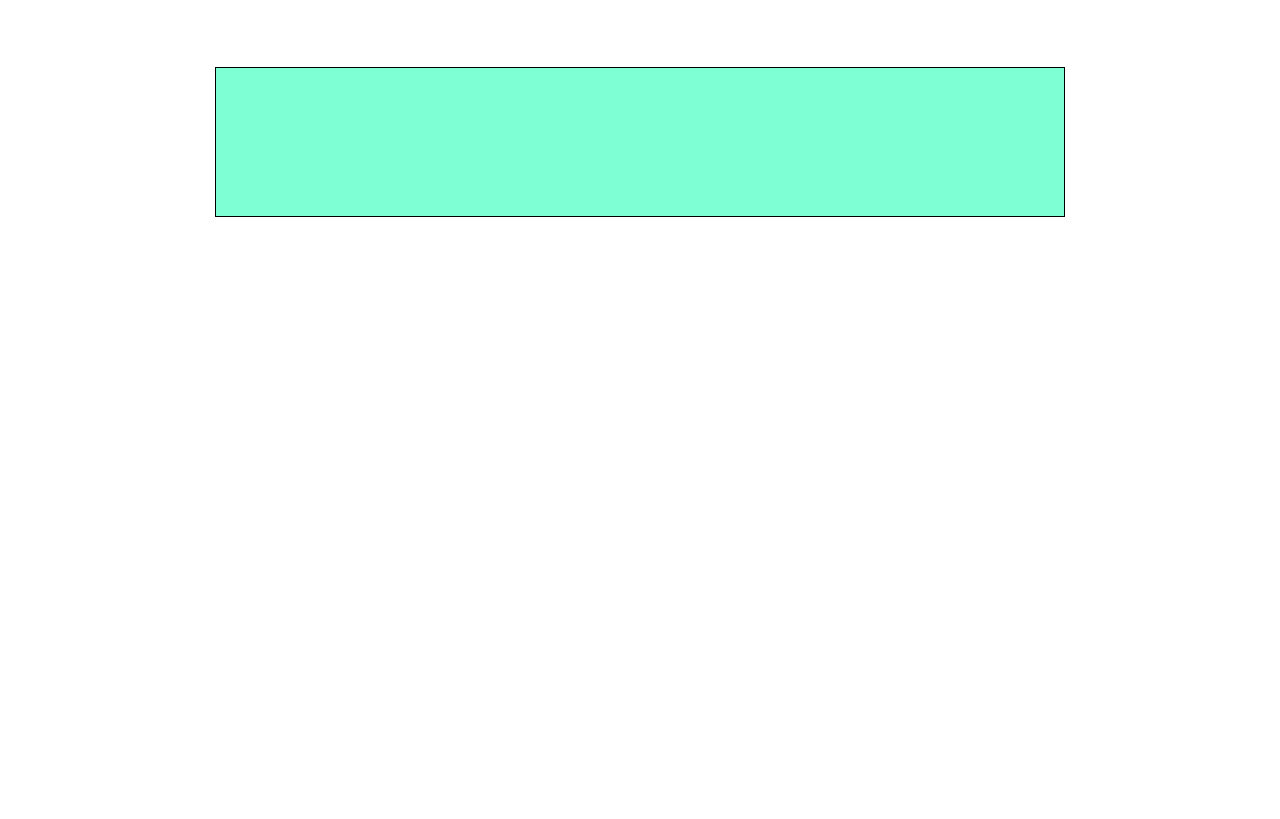
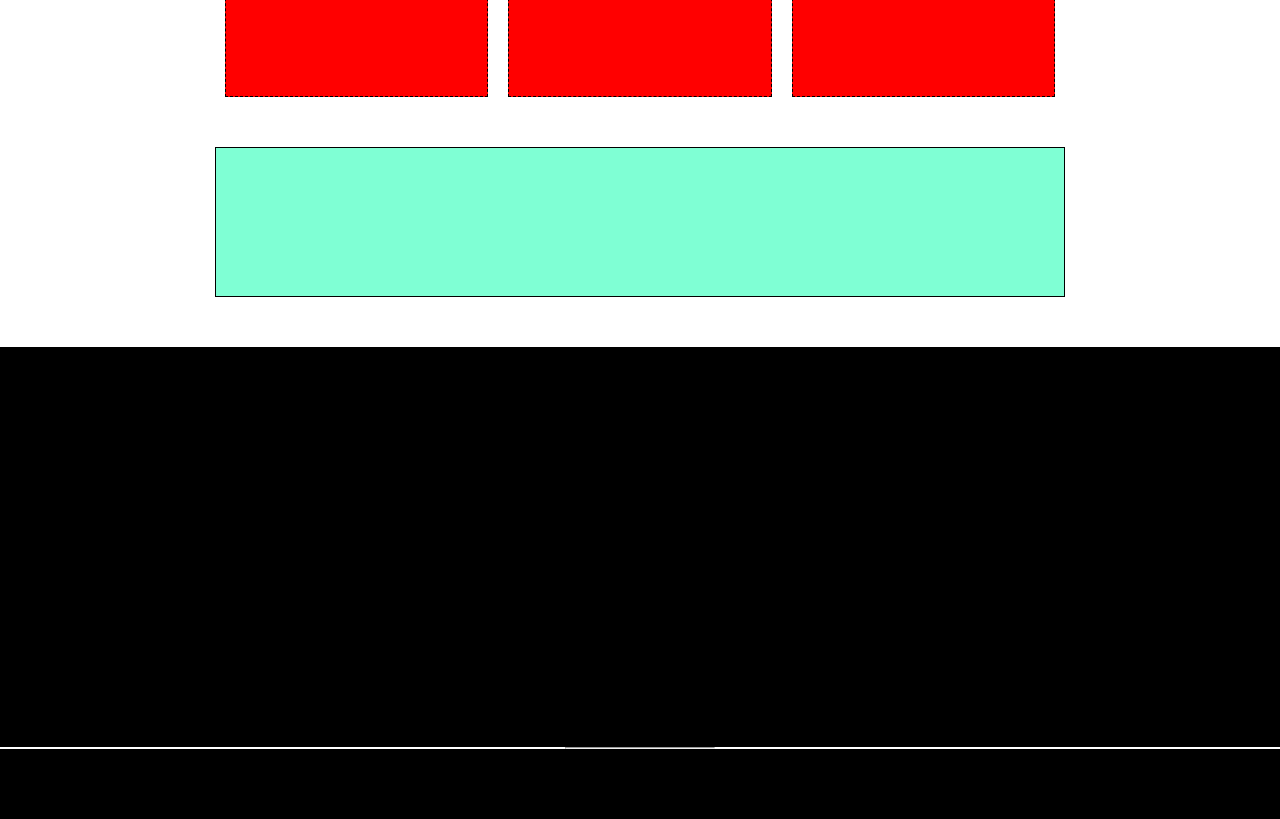
Before and after one commit to mauroanastasi/htmlcss-dropbox, a plain HTML site: page index.html in a window 1280 px wide. Shown: the part 2827-3646 px from the top of the page. Before the commit the page ends 3044 px from the top, so only its background shows below. Drawn offline with Linux system fonts and the light colour scheme.

Commit message:
[UPD]footer, fine struttura

```diff
--- a/css/style.css
+++ b/css/style.css
@@ -150,8 +150,6 @@ header{
 
 .funzioni{
     display: flex;
-    width: 100%;
-    height: 100px;
     flex-wrap: wrap;
     justify-content: center;
     gap: 20px;
@@ -159,7 +157,7 @@ header{
 
 .col30d{
     width: 31%;
-    height: 200px;
+    height: 250px;
 }
 
 
@@ -168,5 +166,23 @@ header{
     margin-bottom: 50px;
     width: 100%;
     height: 150px;
+}
+
+.footertop{
+    width: 100%;
+    height: 400px;
+    background-color: black;
 
 }
+
+.footerline{
+    max-width: 150px;
+    margin: 0 auto;
+    background-color: hsl(349, 72%, 62%);
+}
+
+.footerdown{
+    width: 100%;
+    height: 70px;
+    background-color: black;
+}
--- a/index.html
+++ b/index.html
@@ -42,10 +42,7 @@
                 <div class="col-center-left bg-color">.</div>
             </div>
         <!-- contenuto inferiore -->
-            <div class="titolofunzioni bg-colorazz">
-
-            </div>
-
+            <div class="titolofunzioni bg-colorazz"></div>
             <div class="funzioni">
                 <div class="col30d bg-color"></div>
                 <div class="col30d bg-color"></div>
@@ -53,19 +50,19 @@
                 <div class="col30d bg-color"></div>
                 <div class="col30d bg-color"></div>
                 <div class="col30d bg-color"></div>
-                <div class="fondomain bg-colorazz"></div>
             </div>
+            <div class="fondomain bg-colorazz"></div>
+        </div>
+    </main>
+    <!-- fondo pagina -->
+    <footer>
+        <div>
+            <div class="footertop">
 
+            </div>
+            <hr class="footerline">
+            <div class="footerdown"></div>
         </div>
-
-
-
-
-    </main>
-<!-- fondo pagina -->
-    <footer>
-
-
     </footer>
 
 </body>
```
